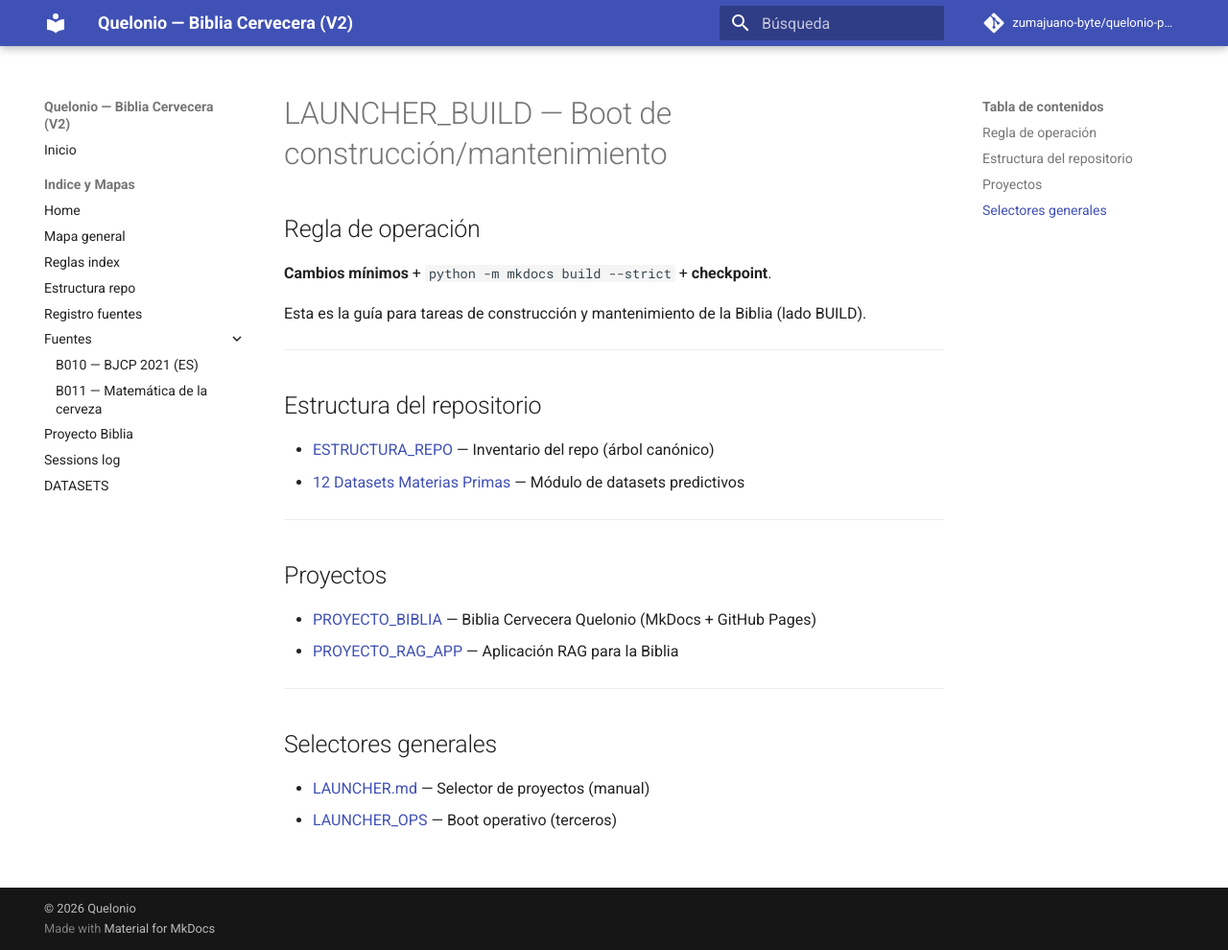
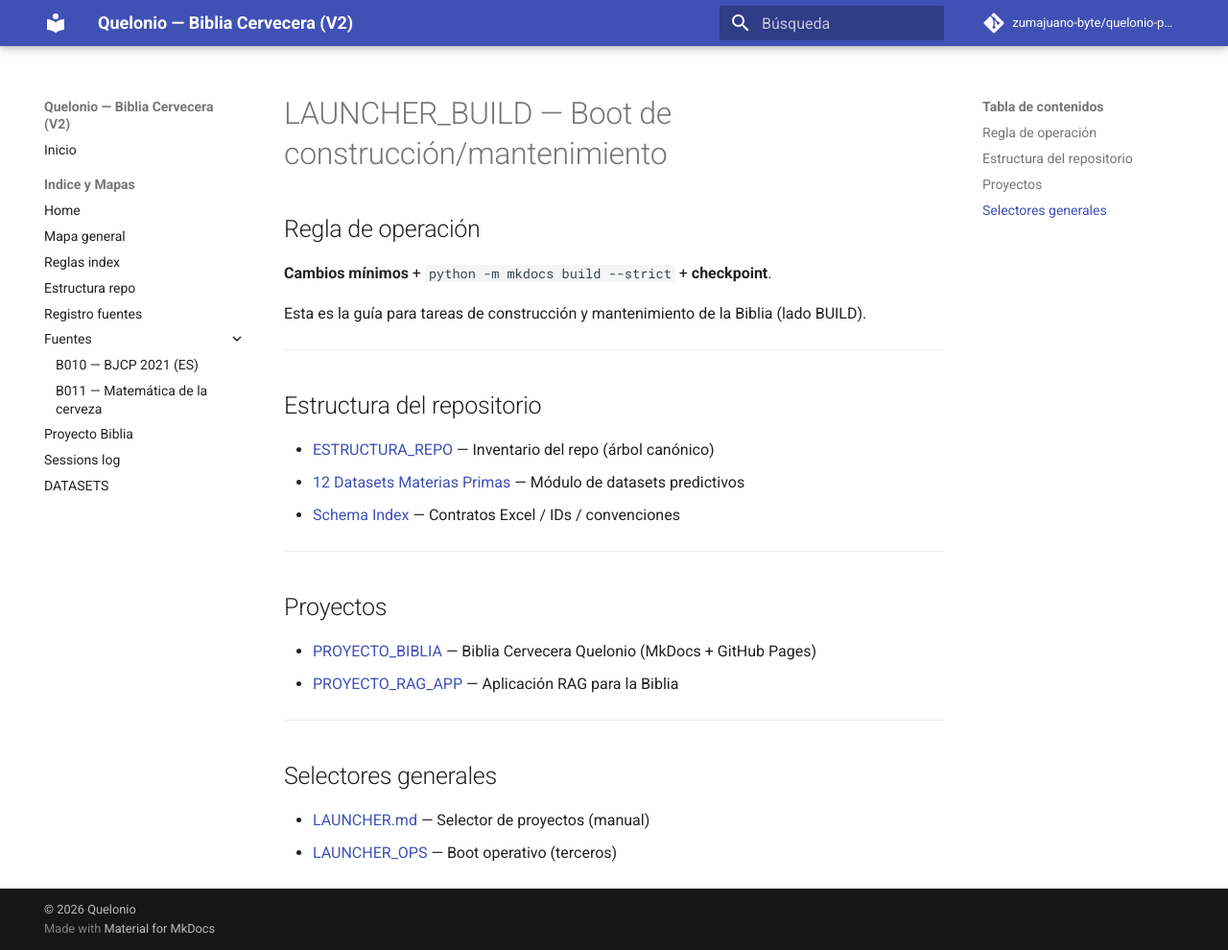
Before and after one commit to zumajuano-byte/quelonio-pages-v2, an MkDocs documentation site: the page built from docs/99_Indice_y_Mapas/LAUNCHER_BUILD.md, in a window 1280 px wide and 990 px high. Shown: the whole window at 96% size. Built offline with MkDocs 1.6.1 and Material for MkDocs 9.7.7, drawn with Linux system fonts in a browser that asks for light colours; comment, search, counter and statistics services are not loaded.

Commit message:
docs(launcher): link Excel schema index entrypoint

```diff
--- a/docs/99_Indice_y_Mapas/LAUNCHER_BUILD.md
+++ b/docs/99_Indice_y_Mapas/LAUNCHER_BUILD.md
@@ -12,6 +12,7 @@ Esta es la guía para tareas de construcción y mantenimiento de la Biblia (lado
 
 - [ESTRUCTURA_REPO](ESTRUCTURA_REPO.md) — Inventario del repo (árbol canónico)
 - [12 Datasets Materias Primas](../12_Datasets_Materias_Primas/12_Datasets_Materias_Primas.md) — Módulo de datasets predictivos
+- [Schema Index](../12_Datasets_Materias_Primas/_schema/_INDEX.md) — Contratos Excel / IDs / convenciones
 
 ---
 
```
